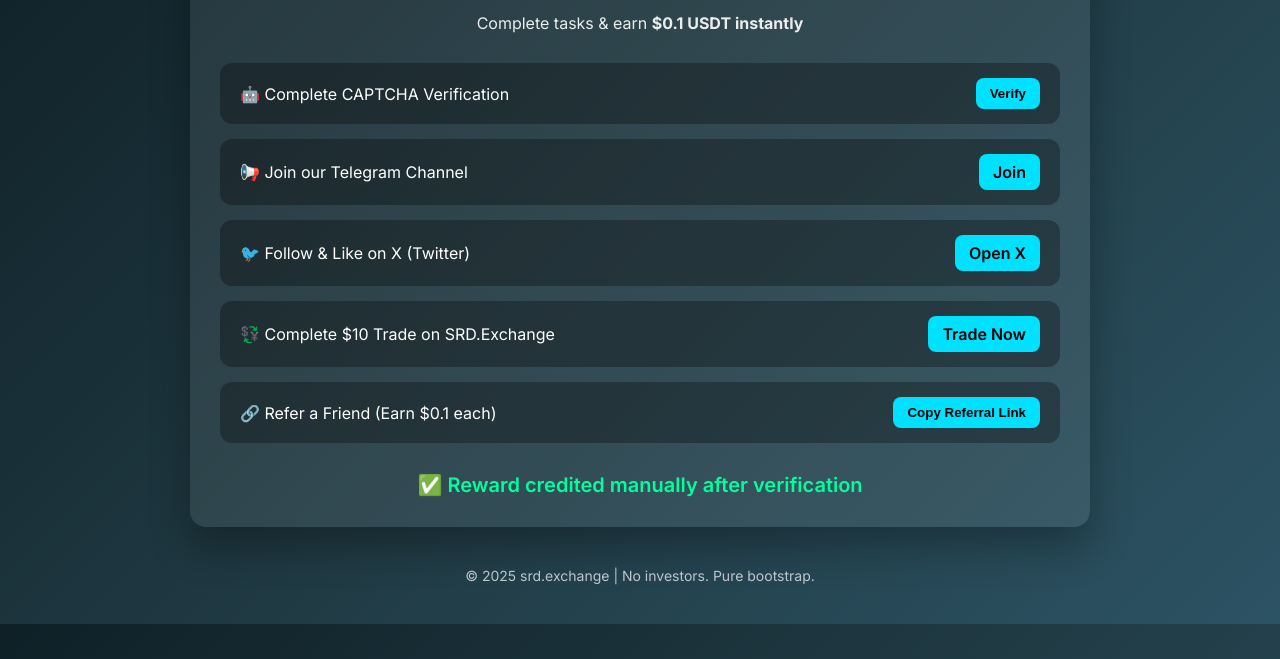
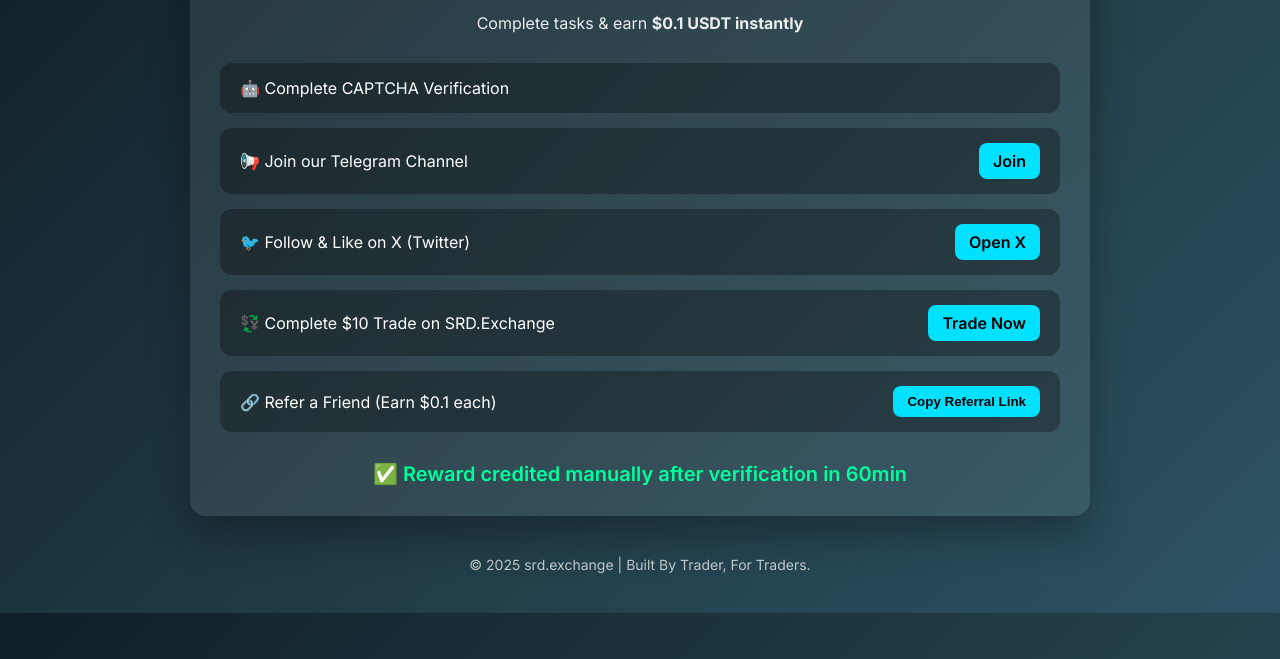
Before and after one commit to AryanDubey2025/srd.lol, a plain HTML site: page index.html in a window 1280 px wide. Shown: the part 141-800 px from the top of the page. Drawn offline with Linux system fonts and the light colour scheme.

Commit message:
Update index.html

```diff
--- a/index.html
+++ b/index.html
@@ -2,7 +2,7 @@
 <head>
   <meta charset="UTF-8" />
   <meta name="viewport" content="width=device-width, initial-scale=1.0" />
-  <title>SRD.Exchange Airdrop</title>
+  <title>Srd.Exchange Airdrop</title>
   <link href="https://fonts.googleapis.com/css2?family=Inter:wght@300;400;600;700&display=swap" rel="stylesheet">
   <style>
     body {
@@ -77,10 +77,10 @@
   <div class="container">
     <div class="card">
       <h1>🎉 SRD.Exchange Airdrop</h1>
-      <p class="subtitle">Complete tasks & earn <strong>$0.1 USDT instantly</strong></p><!-- CAPTCHA (Manual placeholder) -->
+      <p class="subtitle">Complete tasks & earn <strong>$0.1 USDT instantly</strong></p><!-- Google reCAPTCHA v2 -->
   <div class="task">
     <span>🤖 Complete CAPTCHA Verification</span>
-    <button onclick="verifyCaptcha()">Verify</button>
+    <div class="g-recaptcha" data-sitekey="YOUR_SITE_KEY"></div>
   </div>
 
   <!-- Telegram Task -->
@@ -108,12 +108,12 @@
   </div>
 
   <div class="reward">
-    ✅ Reward credited manually after verification
+    ✅ Reward credited manually after verification in 60min
   </div>
 </div>
 
 <footer>
-  © 2025 srd.exchange | No investors. Pure bootstrap.
+  © 2025 srd.exchange | Built By Trader, For Traders.
 </footer>
 
   </div>  <script>
```
